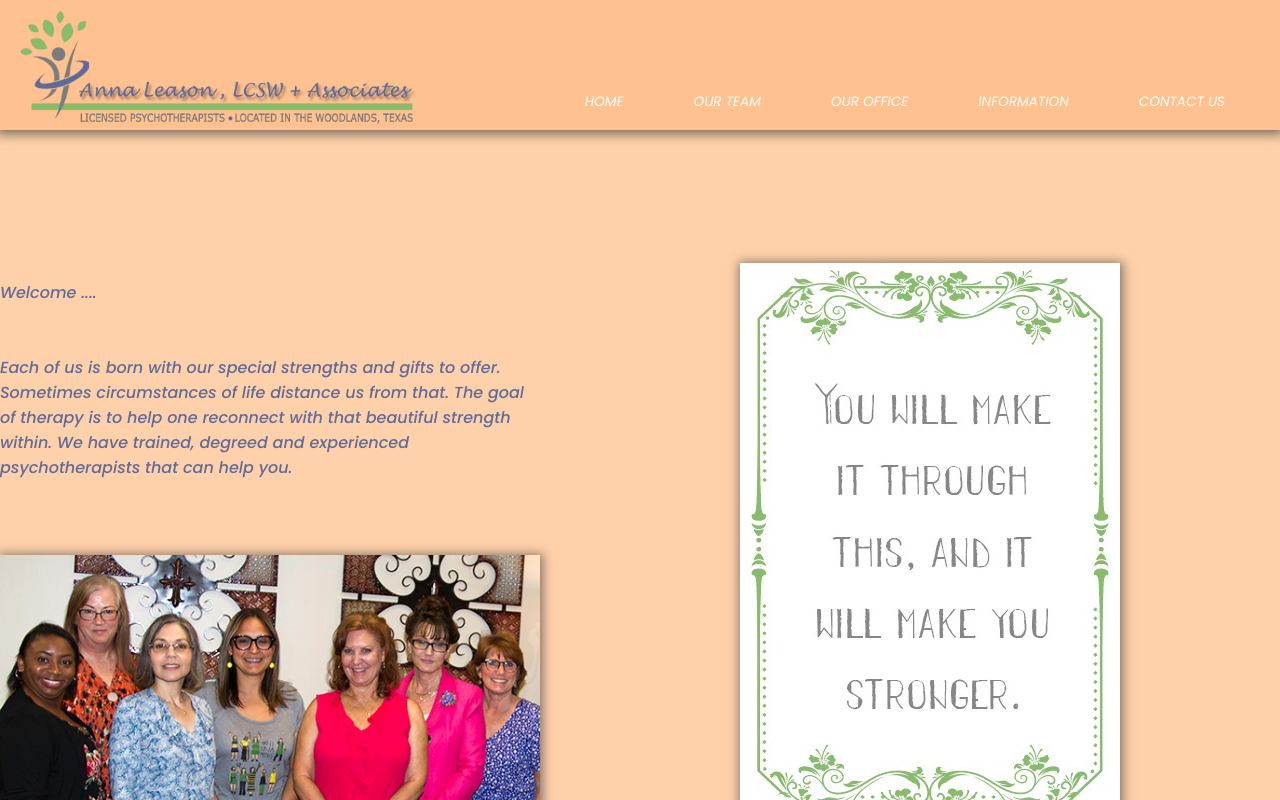
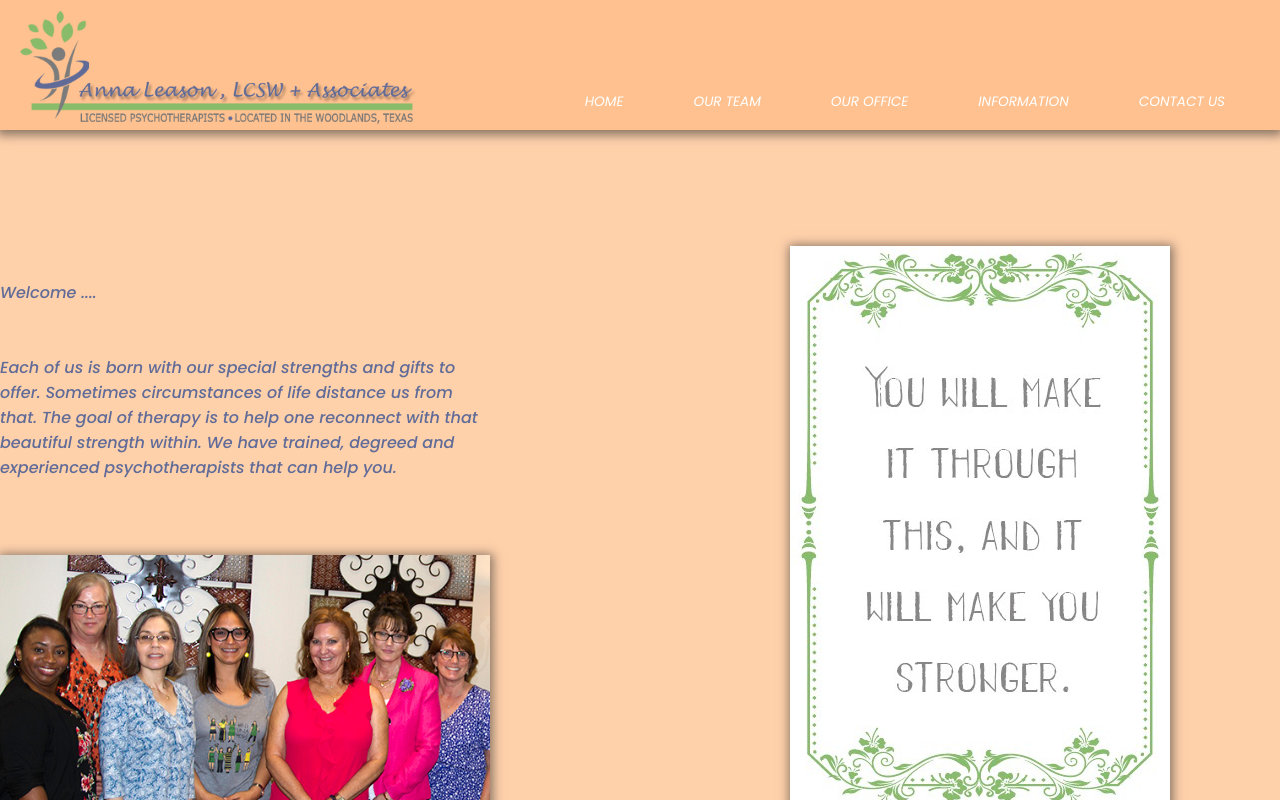
Before and after one commit to jk377y/Anna-Leason-Associates, a React (Vite) app: page / in a window 1280 px wide. Shown: the top 800 px of the page. Built offline with nearby package versions, Linux system fonts and the light colour scheme.

Commit message:
imported quote images to prep for slideshow

```diff
--- a/src/index.css
+++ b/src/index.css
@@ -284,14 +284,14 @@ header {
 	display: flex;
 	flex-direction: row;
 	justify-content: space-around;
-	margin-top: 50px;
+	margin: 50px 0 200px 0;
 }
 .home-left-container {
 	display: flex;
 	flex-direction: column;
 	align-items: flex-end;
 	width: 50%;
-	padding-right: 100px;
+	padding-right: 150px;
 }
 .home-left-container img {
 	width: 100%;
@@ -312,7 +312,7 @@ header {
 	flex-direction: column;
 	justify-content: center;
 	align-items: flex-start;
-	padding-left: 100px;
+	padding-left: 150px;
 	width: 50%;
 }
 .home-right-container img {
```
Also changed, not shown: src/pages/Homepage.jsx (+14 -0 lines).
